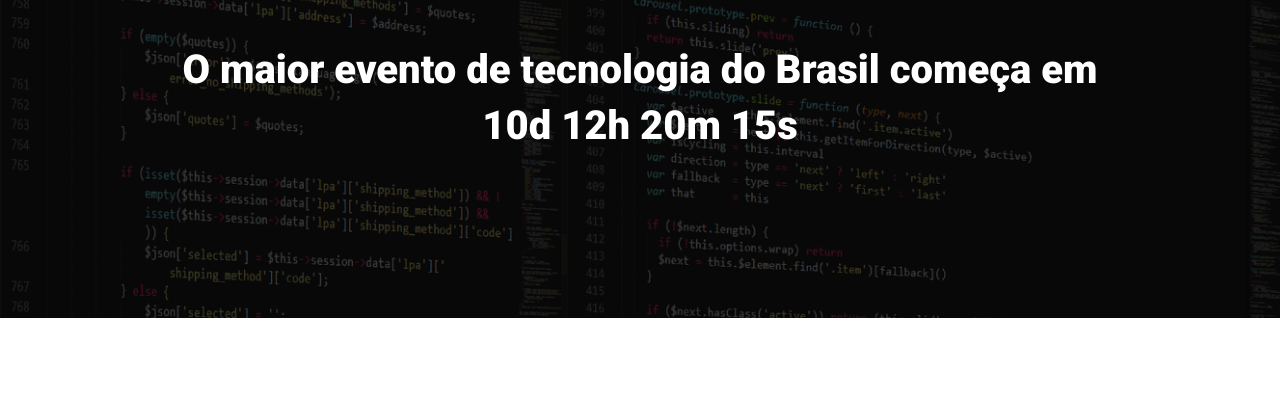
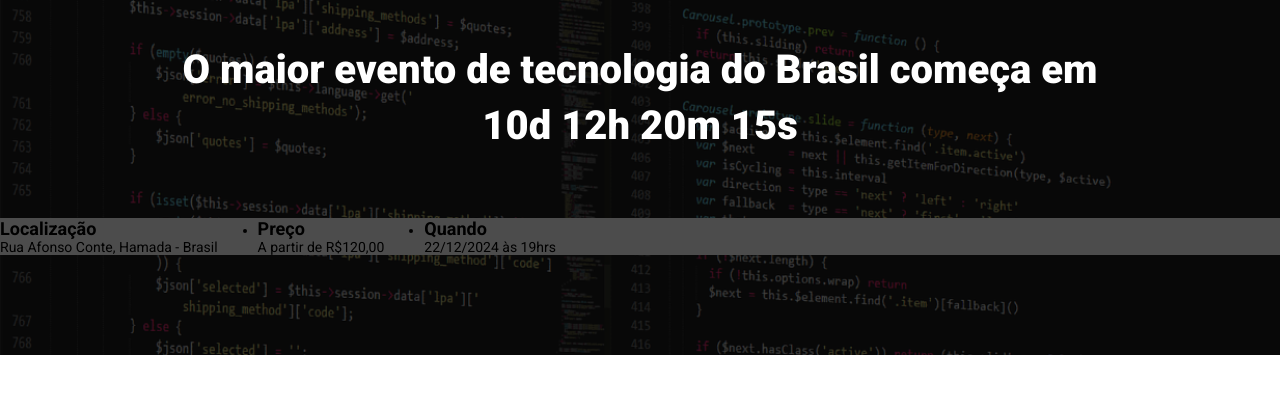
Before and after one commit to sumioshi/lp_evento_finch, a website built with Parcel: page src/index.html in a window 1280 px wide. Shown: the part 166-560 px from the top of the page. Built offline with nearby package versions, Linux system fonts and the light colour scheme.

Commit message:
alterações

```diff
--- a/src/index.html
+++ b/src/index.html
@@ -19,6 +19,23 @@
                 O maior evento de tecnologia do Brasil começa em 10d 12h 20m 15s
             </p>
         </div>
+        <div class="infos-bar">
+            <ul class="infos-bar__infos">
+                <li class="infos-bar__infos__item">
+                    <b>Localização</b>
+                    Rua Afonso Conte, Hamada - Brasil
+                </li>
+                <li class="infos-bar__infos__item">
+                    <b>Preço</b>
+                    A partir de R$120,00
+                </li>
+                <li class="infos-bar__infos__item">
+                    <b>Quando</b>
+                    22/12/2024 às 19hrs
+                </li>
+            </ul>
+
+        </div>
     </header>
 
     <script src="./scripts/main.js"></script>
--- /dev/null
+++ b/src/styles/components/_infos_bar.scss
@@ -0,0 +1,21 @@
+.infos-bar {
+    padding: 16px 24;
+    background-color: #fff;
+
+
+    &__infos {
+        display: flex;
+        gap: 40px;
+
+        &__item {
+            font-size: 14px;
+            color: #000;
+
+            b {
+                color: #000;
+                font-size: 18px;
+                display: block;
+            }
+        }
+    }
+}
--- a/src/styles/main.scss
+++ b/src/styles/main.scss
@@ -1,4 +1,5 @@
 @use 'hero';
+@use 'components/infos_bar';
 
 * {
     margin: 0;
```
